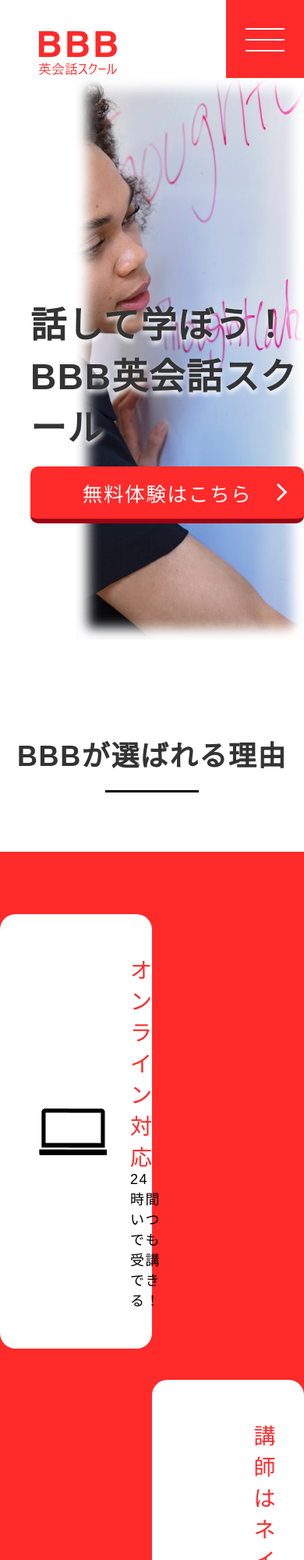
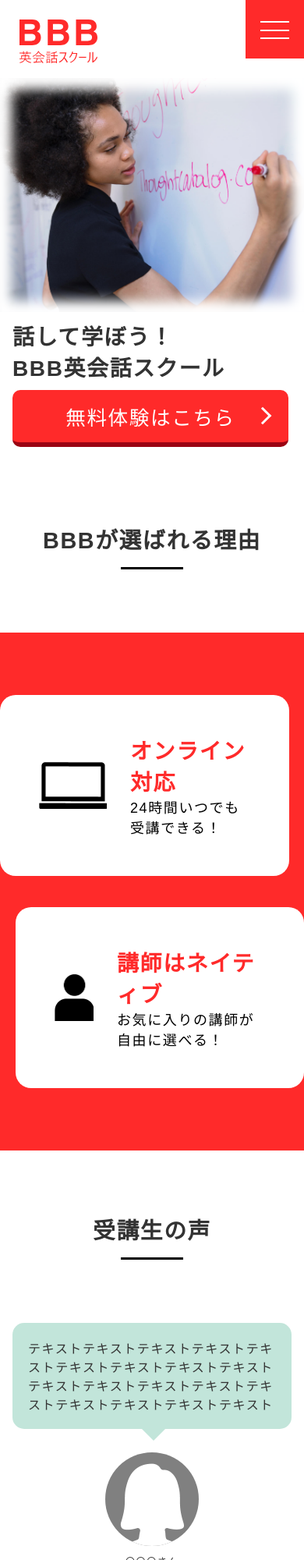
Before and after one commit to kenNuma/bbb, a plain HTML site: page index.html in a window 390 px wide. Shown: the top 2000 px of the page at 78% size. Drawn offline with nearby package versions, Linux system fonts and the light colour scheme; some packages are replaced by stand-ins of ours.

Commit message:
レスポンシブ対応

```diff
--- a/css/style.css
+++ b/css/style.css
@@ -29,7 +29,6 @@ ul {
 .container {
     max-width: 860px;
     margin: 0 auto;
-
 }
 
 /* header */
@@ -293,6 +292,7 @@ nav a {
     font-size: 1.125rem;
 }
 .reason-text span{
+    font-weight: bold;
     font-size: 1.75rem;
     color: #ff2a2a;
 }
@@ -469,3 +469,114 @@ footer {
     font-size: 0.625rem;
     text-align: center;
 }
+
+
+
+@media(max-width: 900px) {
+
+    header {
+        padding: 25px 0 0 25px;
+    }
+
+    /* 共通 */
+    .container {
+        padding: 0 16px;
+    }
+
+
+    .hunberger {
+        width: 75px;
+        height: 75px;
+    }
+
+    .experience {
+        margin-top: 100vh - 75px;
+        height: 490px;
+        margin-bottom: 80px;
+    }
+
+    .experience-image {
+        /* display: block; */
+        width: 100%;
+        height: 300px;
+    }
+
+    .experience-image img{
+        height: 300px;
+    }
+
+    .experience-texts {
+        width: calc(100% - 36px);
+        top: 310px;
+        left: 16px;
+    }
+    .experience-texts p {
+        font-size: 1.75rem;
+        margin-bottom: 10px;
+    }
+    .experience-texts a {
+        width: 100%;
+    }
+
+    .section-title {
+        font-size: 1.8rem;
+    }
+
+    .section-title::after {
+        width: 80px;
+    }
+
+    .reason-content-item {
+        width: 95%;
+        justify-content: center;
+    }
+
+    .voice-contents {
+        align-items: center;
+        flex-direction: column-reverse;
+    }
+
+    .speech-bubble {
+        margin-bottom: 30px;
+        width: 100%;
+    }
+
+    .voice-contents .speech-bubble{
+        margin-left: 0;
+    }
+
+    .nomal .speech-bubble p::before {
+        border: 15px solid transparent;
+        border-top: 15px solid rgb(194, 229, 218);
+        left: 50%;
+        transform: translate(50%);
+        top: 100%;
+        margin-bottom: -28px;
+    }
+
+    .revers .speech-bubble p::before {
+        border: 15px solid transparent;
+        border-top: 15px solid rgb(194, 229, 218);
+        right: 50%;
+        transform: translate(-50%);
+        top: 100%;
+        margin-bottom: -28px;
+    }
+
+    .overview-list li{
+        width: 100%;
+        padding: 30px;
+    }
+
+    .item-field {
+        grid-template-columns: repeat(2, 1fr);
+    }
+
+    .item-field .category-item:nth-child(1) {
+        margin-bottom: 20px;
+    }
+    .item-field .category-item:nth-child(2) {
+        margin-bottom: 20px;
+    }
+
+}
```
